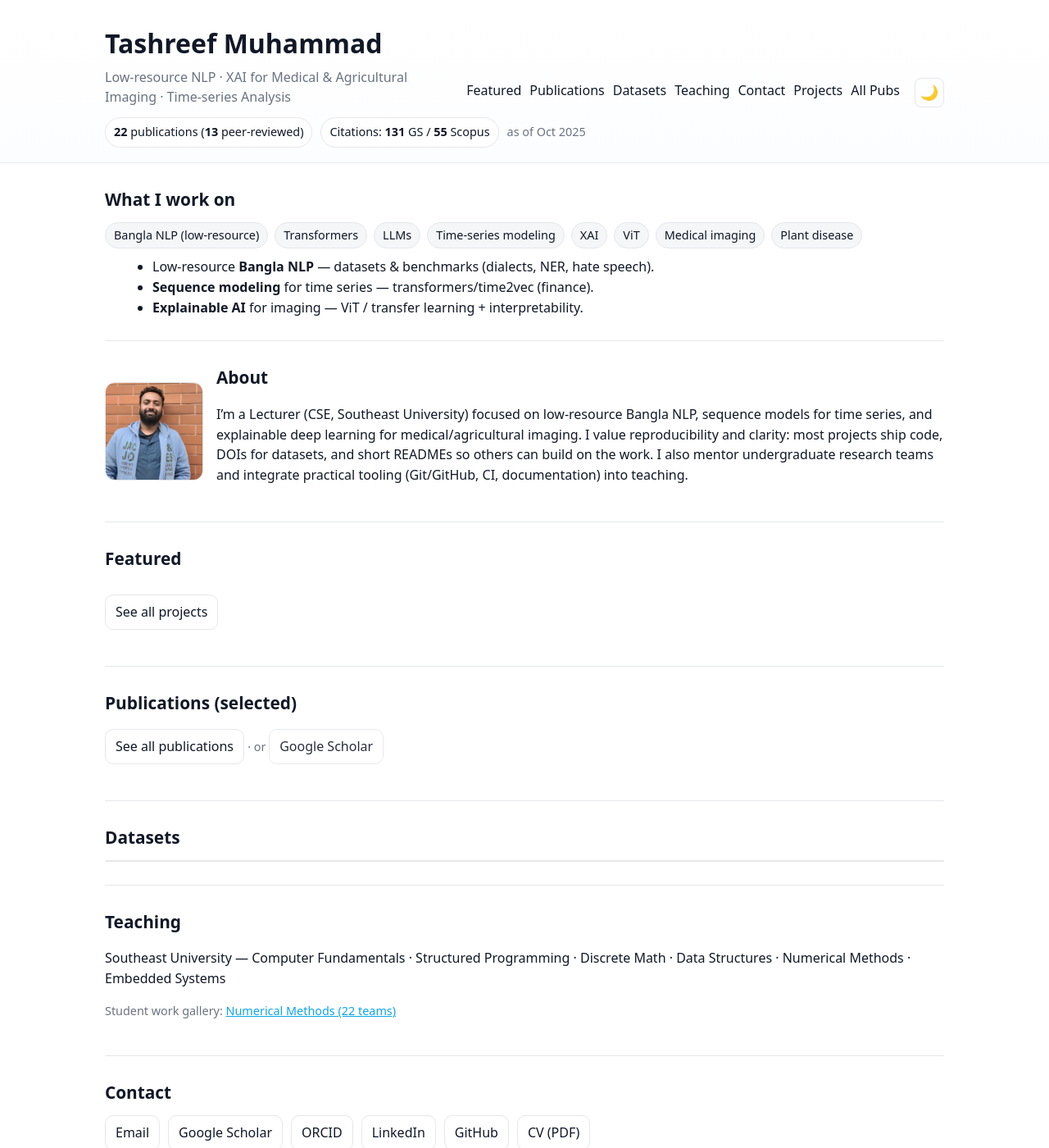
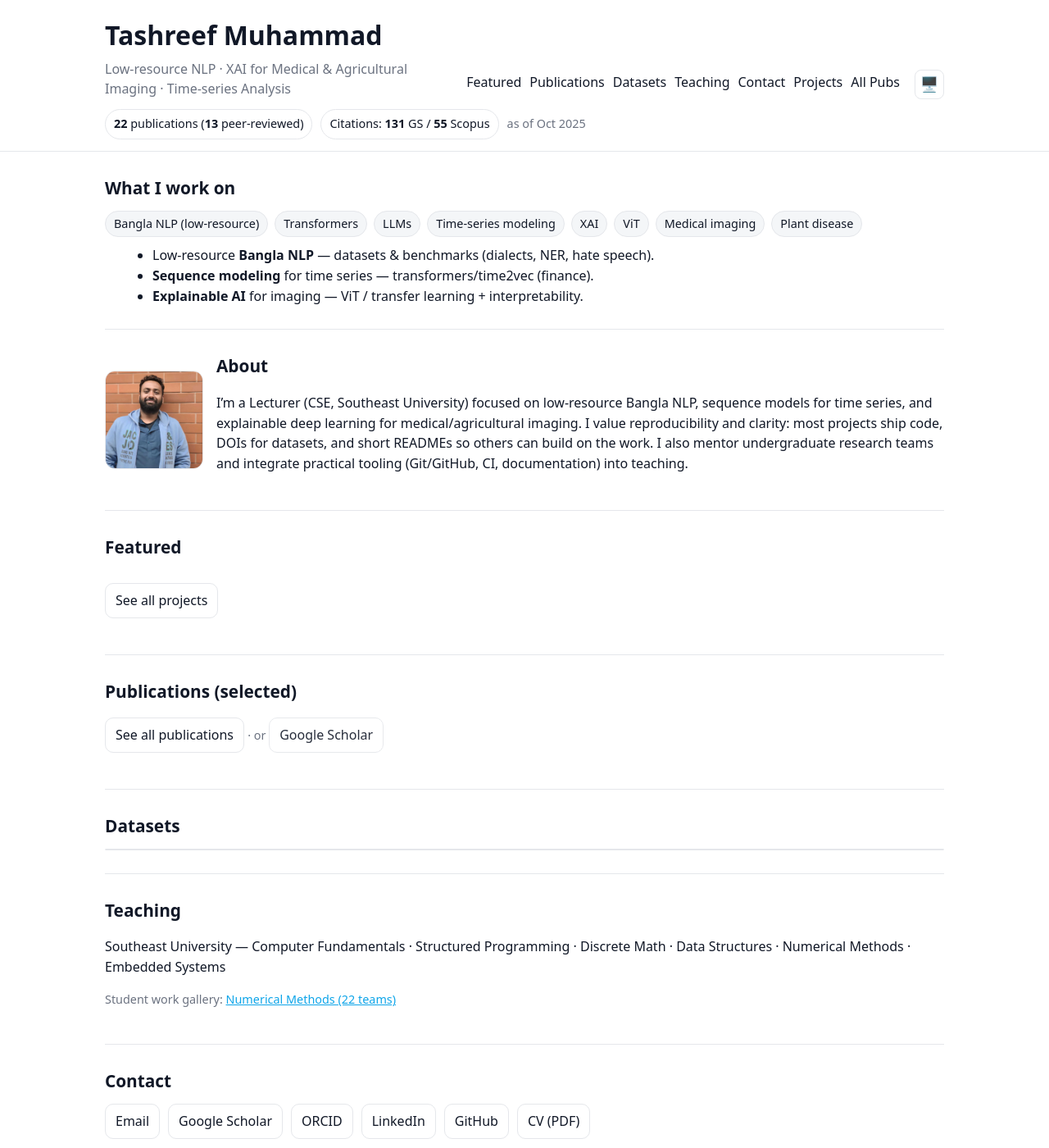
Before and after one commit to TashreefMuhammad/tashreefmuhammad.github.io, a Jekyll site: the page built from index.html, in a window 1280 px wide and 1400 px high. Shown: the whole window at 82% size. Built offline with Jekyll 4.4.1, drawn with Linux system fonts in a browser that asks for light colours.

Commit message:
Worked on theme and color combination changes

```diff
--- a/CSS/styles.css
+++ b/CSS/styles.css
@@ -1,73 +1,397 @@
-:root{
-  --bg:#ffffff; --fg:#111827; --muted:#6B7280; --line:#E5E7EB; --brand:#0EA5E9; --chip-bg:#F4F6F8; --card-bg:#fff;
-}
-*{ box-sizing:border-box; } html,body{ margin:0; padding:0; }
-body{ background:var(--bg); color:var(--fg); font-family: ui-sans-serif, system-ui, -apple-system, Segoe UI, Roboto, Inter, Arial, sans-serif; line-height:1.55; font-size:16px; }
-.container{ width:min(1024px,92vw); margin-inline:auto; }
-.small{ font-size:.9rem; } .muted{ color:var(--muted); }
+:root {
+  --bg: #ffffff;
+  --fg: #111827;
+  --muted: #6B7280;
+  --line: #E5E7EB;
+  --brand: #0EA5E9;
+  --chip-bg: #F4F6F8;
+  --card-bg: #fff;
 
-.site-header{ border-bottom:1px solid var(--line); padding:28px 0 18px; background:linear-gradient(180deg,#fff,#fcfdff); }
-.header-grid{ display:grid; grid-template-columns:1fr auto; gap:16px; align-items:end; }
-.title{ font-size:2rem; margin:0; } .tagline{ margin:.25rem 0 0; color:var(--muted); }
-.nav{ display:flex; gap:10px; align-items:center; flex-wrap:wrap; }
-.nav a{ text-decoration:none; color:var(--fg); border-bottom:2px solid transparent; padding-bottom:3px; }
-.nav a:hover{ border-color:var(--brand); color:var(--brand); }
-
-.metrics{ display:flex; gap:10px; flex-wrap:wrap; align-items:center; margin-top:12px; }
-.pill{ display:inline-block; border:1px solid var(--line); background:#fff; padding:6px 10px; border-radius:999px; font-size:.9rem; }
-
-.section{ padding:28px 0; border-bottom:1px solid var(--line); }
-.section h2{ margin:0 0 12px; font-size:1.3rem; }
-
-.chips{ display:flex; gap:8px; flex-wrap:wrap; }
-.chip{ background:var(--chip-bg); border:1px solid var(--line); border-radius:999px; padding:4px 10px; font-size:.9rem; }
-.chip.small{ font-size:.8rem; padding:2px 8px; }
-.bullets{ margin:10px 0 0 18px; }
-
-.about-grid { display:grid; grid-template-columns: 120px 1fr; gap:16px; align-items:center; }
-.avatar { width:120px; height:120px; border-radius:12px; object-fit:cover; border:1px solid var(--line); background:#fff; }
-@media (max-width: 640px) {
-  .about-grid { grid-template-columns: 1fr; }
-  .avatar { width:96px; height:96px; }
+  /* header + pills */
+  --header-bg: #ffffff;
+  /* solid for readability */
+  --pill-bg: #ffffff;
+  /* pills adapt with theme overrides */
+  --pill-border: #E5E7EB;
 }
 
-.card-grid{ display:grid; gap:16px; grid-template-columns: repeat(12,1fr); }
-.card{ grid-column: span 12; border:1px solid var(--line); background:var(--card-bg); border-radius:14px; padding:14px; transition: box-shadow .15s ease, transform .15s ease; }
-.card:hover{ box-shadow:0 8px 24px rgba(2,6,23,.06); transform: translateY(-1px); }
-@media (min-width: 760px){ .card{ grid-column: span 6; } }
-@media (min-width: 1024px){ .card{ grid-column: span 4; } }
-.card-head{ display:flex; align-items:center; justify-content:space-between; gap:8px; }
-.badge{ background:#E6F7FD; color:#0677A0; border:1px solid #CDECF9; border-radius:8px; padding:3px 8px; font-size:.8rem; }
-.links{ margin:.2rem 0 0; } .links a{ color:var(--brand); text-decoration:none; } .links a:hover{ text-decoration:underline; }
+* {
+  box-sizing: border-box;
+}
 
-.pubs{ margin:0; padding-left:18px; } .pubs li{ margin:8px 0; }
+html,
+body {
+  margin: 0;
+  padding: 0;
+}
 
-.list{ border:1px solid var(--line); border-radius:12px; overflow:hidden; }
-.list-item{ display:flex; justify-content:space-between; gap:12px; padding:10px 12px; border-bottom:1px solid var(--line); } .list-item:last-child{ border-bottom:none; }
+body {
+  background: var(--bg);
+  color: var(--fg);
+  font-family: ui-sans-serif, system-ui, -apple-system, Segoe UI, Roboto, Inter, Arial, sans-serif;
+  line-height: 1.55;
+  font-size: 16px;
+}
 
-.button{ display:inline-block; padding:8px 12px; border:1px solid var(--line); border-radius:10px; text-decoration:none; color:var(--fg); }
-.button:hover{ border-color:var(--brand); color:var(--brand); }
-.button.subtle{ opacity:.9; }
-.icon-btn{ display:inline-flex; align-items:center; justify-content:center; width:36px; height:36px; border-radius:8px; border:1px solid var(--line); background:transparent; cursor:pointer; font-size:18px; line-height:1; margin-left:8px; }
-.icon-btn:hover{ border-color:var(--brand); color:var(--brand); }
+.container {
+  width: min(1024px, 92vw);
+  margin-inline: auto;
+}
 
-.contact-grid{ display:flex; flex-wrap:wrap; gap:10px; }
-.site-footer{ padding:20px 0 40px; }
-a{ color:var(--brand); } a:hover{ text-decoration:underline; }
+.small {
+  font-size: .9rem;
+}
 
-/* System dark preference baseline */
+.muted {
+  color: var(--muted);
+}
+
+.site-header {
+  border-bottom: 1px solid var(--line);
+  padding: 28px 0 18px;
+  background: linear-gradient(180deg, #fff, #fcfdff);
+}
+
+.header-grid {
+  display: grid;
+  grid-template-columns: 1fr auto;
+  gap: 16px;
+  align-items: end;
+}
+
+.title {
+  font-size: 2rem;
+  margin: 0;
+}
+
+.tagline {
+  margin: .25rem 0 0;
+  color: var(--muted);
+}
+
+.nav {
+  display: flex;
+  gap: 10px;
+  align-items: center;
+  flex-wrap: wrap;
+}
+
+.nav a {
+  text-decoration: none;
+  color: var(--fg);
+  border-bottom: 2px solid transparent;
+  padding-bottom: 3px;
+}
+
+.nav a:hover {
+  border-color: var(--brand);
+  color: var(--brand);
+}
+
+.metrics {
+  display: flex;
+  gap: 10px;
+  flex-wrap: wrap;
+  align-items: center;
+  margin-top: 12px;
+}
+
+.pill{
+  display:inline-block;
+  border:1px solid var(--pill-border);
+  background:var(--pill-bg);
+  padding:6px 10px;
+  border-radius:999px;
+  font-size:.9rem;
+  color: var(--fg);
+}
+
+
+.section {
+  padding: 28px 0;
+  border-bottom: 1px solid var(--line);
+}
+
+.section h2 {
+  margin: 0 0 12px;
+  font-size: 1.3rem;
+}
+
+.chips {
+  display: flex;
+  gap: 8px;
+  flex-wrap: wrap;
+}
+
+.chip {
+  background: var(--chip-bg);
+  border: 1px solid var(--line);
+  border-radius: 999px;
+  padding: 4px 10px;
+  font-size: .9rem;
+}
+
+.chip.small {
+  font-size: .8rem;
+  padding: 2px 8px;
+}
+
+.bullets {
+  margin: 10px 0 0 18px;
+}
+
+.about-grid {
+  display: grid;
+  grid-template-columns: 120px 1fr;
+  gap: 16px;
+  align-items: center;
+}
+
+.avatar {
+  width: 120px;
+  height: 120px;
+  border-radius: 12px;
+  object-fit: cover;
+  border: 1px solid var(--line);
+  background: #fff;
+}
+
+@media (max-width: 640px) {
+  .about-grid {
+    grid-template-columns: 1fr;
+  }
+
+  .avatar {
+    width: 96px;
+    height: 96px;
+  }
+}
+
+.card-grid {
+  display: grid;
+  gap: 16px;
+  grid-template-columns: repeat(12, 1fr);
+}
+
+.card {
+  grid-column: span 12;
+  border: 1px solid var(--line);
+  background: var(--card-bg);
+  border-radius: 14px;
+  padding: 14px;
+  transition: box-shadow .15s ease, transform .15s ease;
+}
+
+.card:hover {
+  box-shadow: 0 8px 24px rgba(2, 6, 23, .06);
+  transform: translateY(-1px);
+}
+
+@media (min-width: 760px) {
+  .card {
+    grid-column: span 6;
+  }
+}
+
+@media (min-width: 1024px) {
+  .card {
+    grid-column: span 4;
+  }
+}
+
+.card-head {
+  display: flex;
+  align-items: center;
+  justify-content: space-between;
+  gap: 8px;
+}
+
+.badge {
+  background: #E6F7FD;
+  color: #0677A0;
+  border: 1px solid #CDECF9;
+  border-radius: 8px;
+  padding: 3px 8px;
+  font-size: .8rem;
+}
+
+.links {
+  margin: .2rem 0 0;
+}
+
+.links a {
+  color: var(--brand);
+  text-decoration: none;
+}
+
+.links a:hover {
+  text-decoration: underline;
+}
+
+.pubs {
+  margin: 0;
+  padding-left: 18px;
+}
+
+.pubs li {
+  margin: 8px 0;
+}
+
+.list {
+  border: 1px solid var(--line);
+  border-radius: 12px;
+  overflow: hidden;
+}
+
+.list-item {
+  display: flex;
+  justify-content: space-between;
+  gap: 12px;
+  padding: 10px 12px;
+  border-bottom: 1px solid var(--line);
+}
+
+.list-item:last-child {
+  border-bottom: none;
+}
+
+.button {
+  display: inline-block;
+  padding: 8px 12px;
+  border: 1px solid var(--line);
+  border-radius: 10px;
+  text-decoration: none;
+  color: var(--fg);
+}
+
+.button:hover {
+  border-color: var(--brand);
+  color: var(--brand);
+}
+
+.button.subtle {
+  opacity: .9;
+}
+
+.icon-btn {
+  display: inline-flex;
+  align-items: center;
+  justify-content: center;
+  width: 36px;
+  height: 36px;
+  border-radius: 8px;
+  border: 1px solid var(--line);
+  background: transparent;
+  cursor: pointer;
+  font-size: 18px;
+  line-height: 1;
+  margin-left: 8px;
+}
+
+.icon-btn:hover {
+  border-color: var(--brand);
+  color: var(--brand);
+}
+
+.contact-grid {
+  display: flex;
+  flex-wrap: wrap;
+  gap: 10px;
+}
+
+.site-footer {
+  padding: 20px 0 40px;
+}
+
+a {
+  color: var(--brand);
+}
+
+a:hover {
+  text-decoration: underline;
+}
+
+/* System dark preference baseline (used when in Auto and system = dark) */
 @media (prefers-color-scheme: dark){
-  :root{ --bg:#0B0F16; --fg:#F3F4F6; --muted:#9CA3AF; --line:#1F2937; --chip-bg:#111827; --card-bg:#0E131B; --brand:#38BDF8; }
-  .site-header{ background:linear-gradient(180deg,#0B0F16,#0B0F16); }
-  .badge{ background:#0B1A22; color:#9DE0FF; border-color:#0F2B3A; }
+  :root{
+    --bg:#0B0F16; --fg:#F3F4F6; --muted:#9CA3AF; --line:#1F2937;
+    --chip-bg:#111827; --card-bg:#0E131B; --brand:#38BDF8;
+    --header-bg:#0B0F16;
+    --pill-bg:#0E131B; --pill-border:#1F2937;
+  }
+}
+
+
+  .site-header {
+    position: sticky;
+    top: 0;
+    z-index: 1000;
+    background: var(--header-bg);
+    border-bottom: 1px solid var(--line);
+    padding: 18px 0 14px;
+  }
+
+  .site-header.scrolled {
+    box-shadow: 0 8px 20px rgba(0, 0, 0, .06);
+    border-bottom-color: transparent;
+  }
+
+  .badge {
+    background: #0B1A22;
+    color: #9DE0FF;
+    border-color: #0F2B3A;
+  }
+}
+
+/* EXPLICIT THEME OVERRIDES — LAST so they win */
+:root[data-theme="light"] {
+  --bg: #fff;
+  --fg: #111827;
+  --muted: #6B7280;
+  --line: #E5E7EB;
+  --chip-bg: #F4F6F8;
+  --card-bg: #fff;
+  --brand: #0EA5E9;
+}
+
+:root[data-theme="dark"] {
+  --bg: #0B0F16;
+  --fg: #F3F4F6;
+  --muted: #9CA3AF;
+  --line: #1F2937;
+  --chip-bg: #111827;
+  --card-bg: #0E131B;
+  --brand: #38BDF8;
+}
+
+:root[data-theme="dark"] .site-header {
+  position: sticky;
+  top: 0;
+  z-index: 1000;
+  background: var(--header-bg);
+  border-bottom: 1px solid var(--line);
+  padding: 18px 0 14px;
+}
+
+.site-header.scrolled {
+  box-shadow: 0 8px 20px rgba(0, 0, 0, .06);
+  border-bottom-color: transparent;
+}
+
+:root[data-theme="dark"] .badge {
+  background: #0B1A22;
+  color: #9DE0FF;
+  border-color: #0F2B3A;
 }
 
 /* EXPLICIT THEME OVERRIDES — LAST so they win */
 :root[data-theme="light"] {
   --bg:#fff; --fg:#111827; --muted:#6B7280; --line:#E5E7EB; --chip-bg:#F4F6F8; --card-bg:#fff; --brand:#0EA5E9;
+  --header-bg:#ffffff;
+  --pill-bg:#ffffff; --pill-border:#E5E7EB;
 }
 :root[data-theme="dark"] {
   --bg:#0B0F16; --fg:#F3F4F6; --muted:#9CA3AF; --line:#1F2937; --chip-bg:#111827; --card-bg:#0E131B; --brand:#38BDF8;
+  --header-bg:#0B0F16;
+  --pill-bg:#0E131B; --pill-border:#1F2937;
 }
-:root[data-theme="dark"] .site-header{ background:linear-gradient(180deg,#0B0F16,#0B0F16); }
-:root[data-theme="dark"] .badge{ background:#0B1A22; color:#9DE0FF; border-color:#0F2B3A; }
--- a/JS/main.js
+++ b/JS/main.js
@@ -1,4 +1,4 @@
-// ---------- THEME TOGGLE (Light → Dark → Auto) ----------
+// ---------- THEME TOGGLE (Light → Dark → Auto with explicit "Auto" icon) ----------
 (() => {
   const storageKey = 'theme';
   const mql = window.matchMedia('(prefers-color-scheme: dark)');
@@ -8,14 +8,18 @@
     const btn = document.getElementById(btnId);
     if (choice === 'light') {
       document.documentElement.setAttribute('data-theme', 'light');
-      if (btn) { btn.textContent = '🌙'; btn.title = 'Switch to dark'; }
+      if (btn) { btn.textContent = '🌙'; btn.title = 'Switch to dark'; btn.setAttribute('aria-label','Switch to dark theme'); }
     } else if (choice === 'dark') {
       document.documentElement.setAttribute('data-theme', 'dark');
-      if (btn) { btn.textContent = '☀️'; btn.title = 'Switch to light'; }
+      if (btn) { btn.textContent = '☀️'; btn.title = 'Switch to light'; btn.setAttribute('aria-label','Switch to light theme'); }
     } else {
-      document.documentElement.removeAttribute('data-theme');
+      document.documentElement.removeAttribute('data-theme'); // Auto = follow system
       const dark = mql.matches;
-      if (btn) { btn.textContent = dark ? '☀️' : '🌙'; btn.title = dark ? 'Switch to light' : 'Switch to dark'; }
+      if (btn) {
+        btn.textContent = '🖥️';                 // <-- explicit Auto icon
+        btn.title = `Auto (system is ${dark?'dark':'light'})`;
+        btn.setAttribute('aria-label','Auto theme (follow system)');
+      }
     }
   }
 
@@ -23,12 +27,22 @@
 
   document.addEventListener('DOMContentLoaded', () => {
     apply(choice);
+
     const btn = document.getElementById(btnId);
     if (btn) btn.addEventListener('click', () => {
       choice = (choice === 'dark') ? 'light' : (choice === 'light') ? 'auto' : 'dark';
       localStorage.setItem(storageKey, choice);
       apply(choice);
     });
+
+    // Sticky header shadow on scroll
+    const sh = document.querySelector('.site-header');
+    const onScroll = () => {
+      if (!sh) return;
+      if (window.scrollY > 8) sh.classList.add('scrolled'); else sh.classList.remove('scrolled');
+    };
+    onScroll();
+    window.addEventListener('scroll', onScroll, { passive: true });
   });
 
   mql.addEventListener('change', () => {
```
